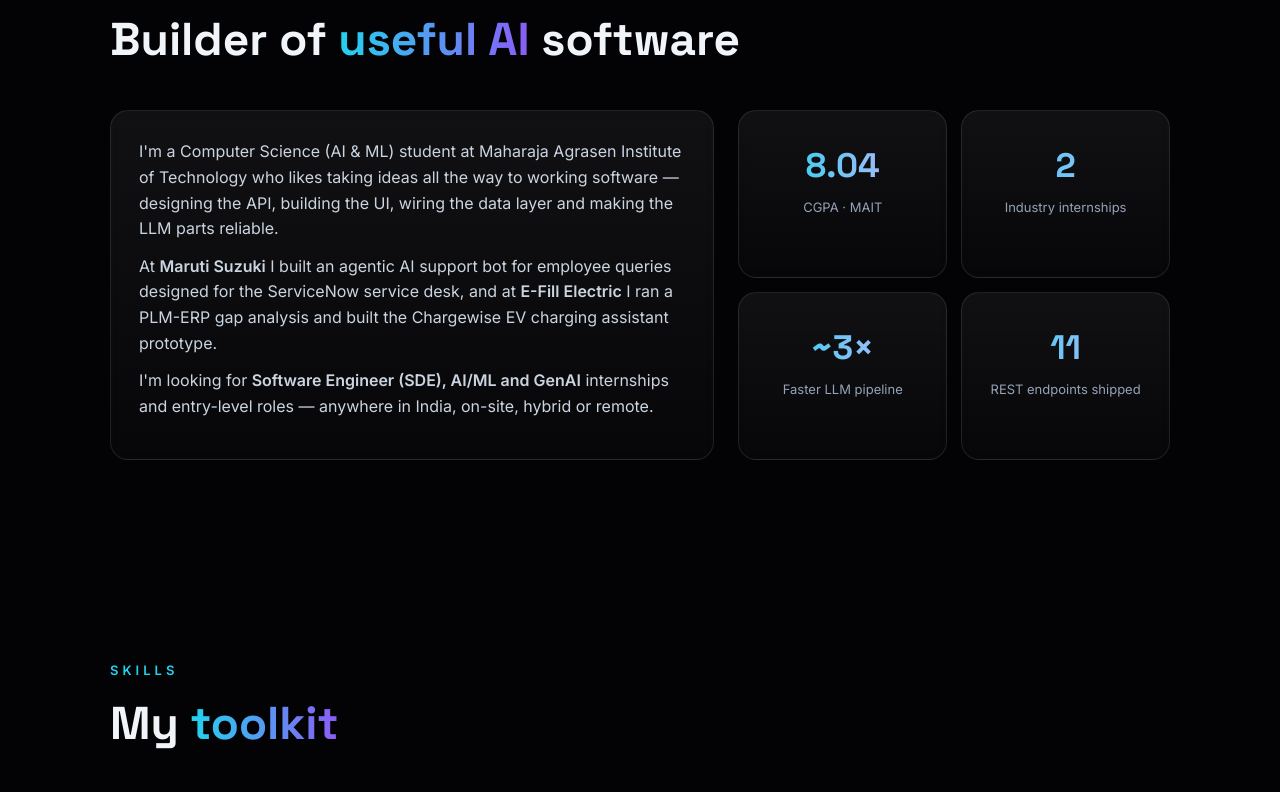
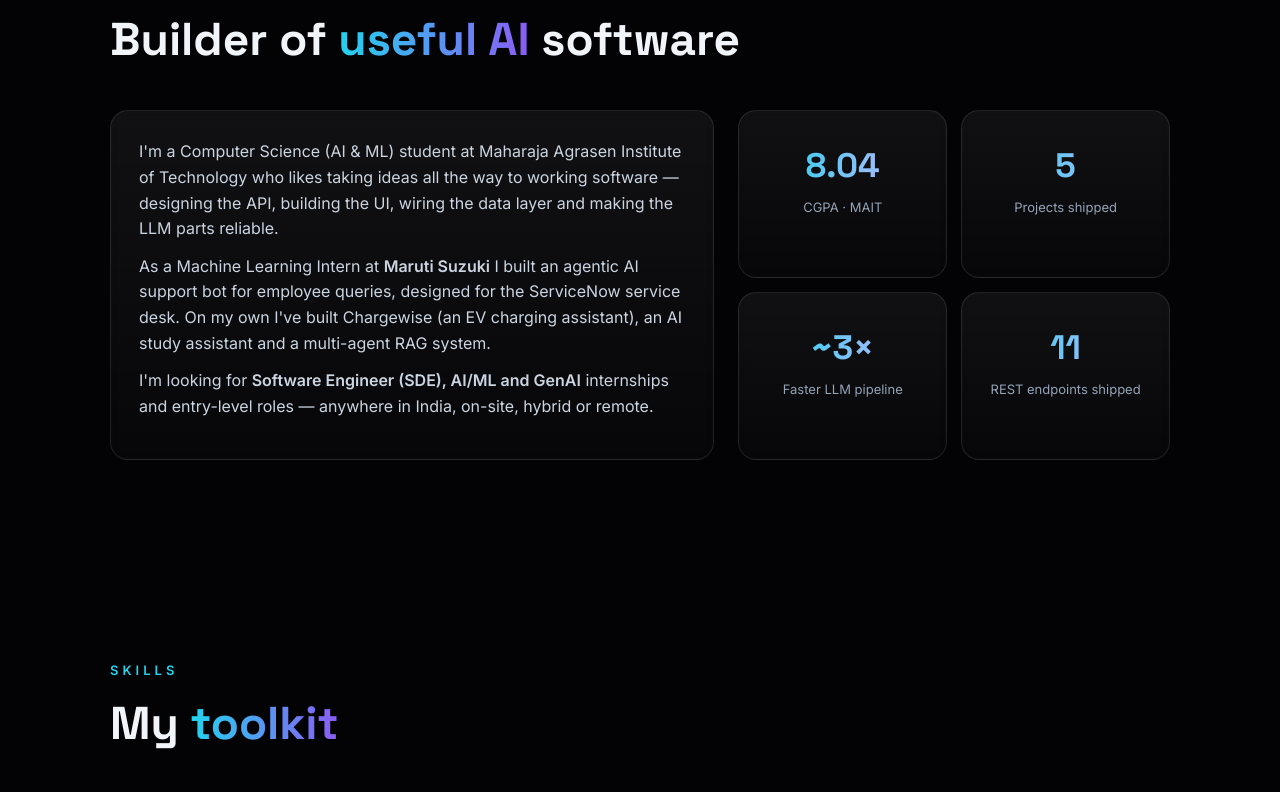
Before and after one commit to navdeepchhillar/portfolio, a plain HTML site: page index.html in a window 1280 px wide. Shown: the part 924-1716 px from the top of the page. Drawn offline with nearby package versions, Linux system fonts and the light colour scheme; animation ran at ten frames a second.

Commit message:
Remove E-Fill Electric internship
Co-Authored-By: Claude Opus 5.5 <noreply@anthropic.com>

```diff
--- a/index.html
+++ b/index.html
@@ -133,12 +133,12 @@
   <div class="about">
     <div class="glass">
       <p>I'm a Computer Science (AI &amp; ML) student at Maharaja Agrasen Institute of Technology who likes taking ideas all the way to working software — designing the API, building the UI, wiring the data layer and making the LLM parts reliable.</p>
-      <p>At <b>Maruti Suzuki</b> I built an agentic AI support bot for employee queries designed for the ServiceNow service desk, and at <b>E-Fill Electric</b> I ran a PLM-ERP gap analysis and built the Chargewise EV charging assistant prototype.</p>
+      <p>As a Machine Learning Intern at <b>Maruti Suzuki</b> I built an agentic AI support bot for employee queries, designed for the ServiceNow service desk. On my own I've built Chargewise (an EV charging assistant), an AI study assistant and a multi-agent RAG system.</p>
       <p>I'm looking for <b>Software Engineer (SDE), AI/ML and GenAI</b> internships and entry-level roles — anywhere in India, on-site, hybrid or remote.</p>
     </div>
     <div class="stats">
       <div class="glass stat"><b>8.04</b><span>CGPA · MAIT</span></div>
-      <div class="glass stat"><b>2</b><span>Industry internships</span></div>
+      <div class="glass stat"><b>5</b><span>Projects shipped</span></div>
       <div class="glass stat"><b>~3×</b><span>Faster LLM pipeline</span></div>
       <div class="glass stat"><b>11</b><span>REST endpoints shipped</span></div>
     </div>
@@ -162,8 +162,6 @@
   <div class="tag">Experience</div>
   <h2>Where I've <span>worked</span></h2>
   <div class="tl">
-    <div class="glass item"><h3>Intern — PLM/ERP Analysis &amp; Prototype Development · E-Fill Electric</h3><div class="meta">Jun 2026 – Jul 2026 · Remote</div>
-      <ul><li>Mapped Production and Quality workflows and ran a PLM-ERP gap analysis on BOM revision control and defect traceability.</li><li>Built the Chargewise EV charging assistant prototype with explicit, traceable decision rules.</li></ul></div>
     <div class="glass item"><h3>Machine Learning Intern · Maruti Suzuki India Limited</h3><div class="meta">Jun 2025 – Aug 2025 · Gurugram</div>
       <ul><li>Developed an agentic AI support bot that auto-generates responses to employee queries, designed for the ServiceNow Service Desk workflow.</li><li>Created a machine learning library from organisational data; cleaned and preprocessed a large, noisy real-world query dataset.</li><li>Evaluated outputs and iteratively refined prompts, data and the inference pipeline.</li></ul></div>
     <div class="glass item"><h3>Creative Head · Google Developer Groups (GDG) on Campus MAIT</h3><div class="meta">Sep 2024 – May 2025 · Delhi</div>
```
Also changed, not shown: 1 other file.
